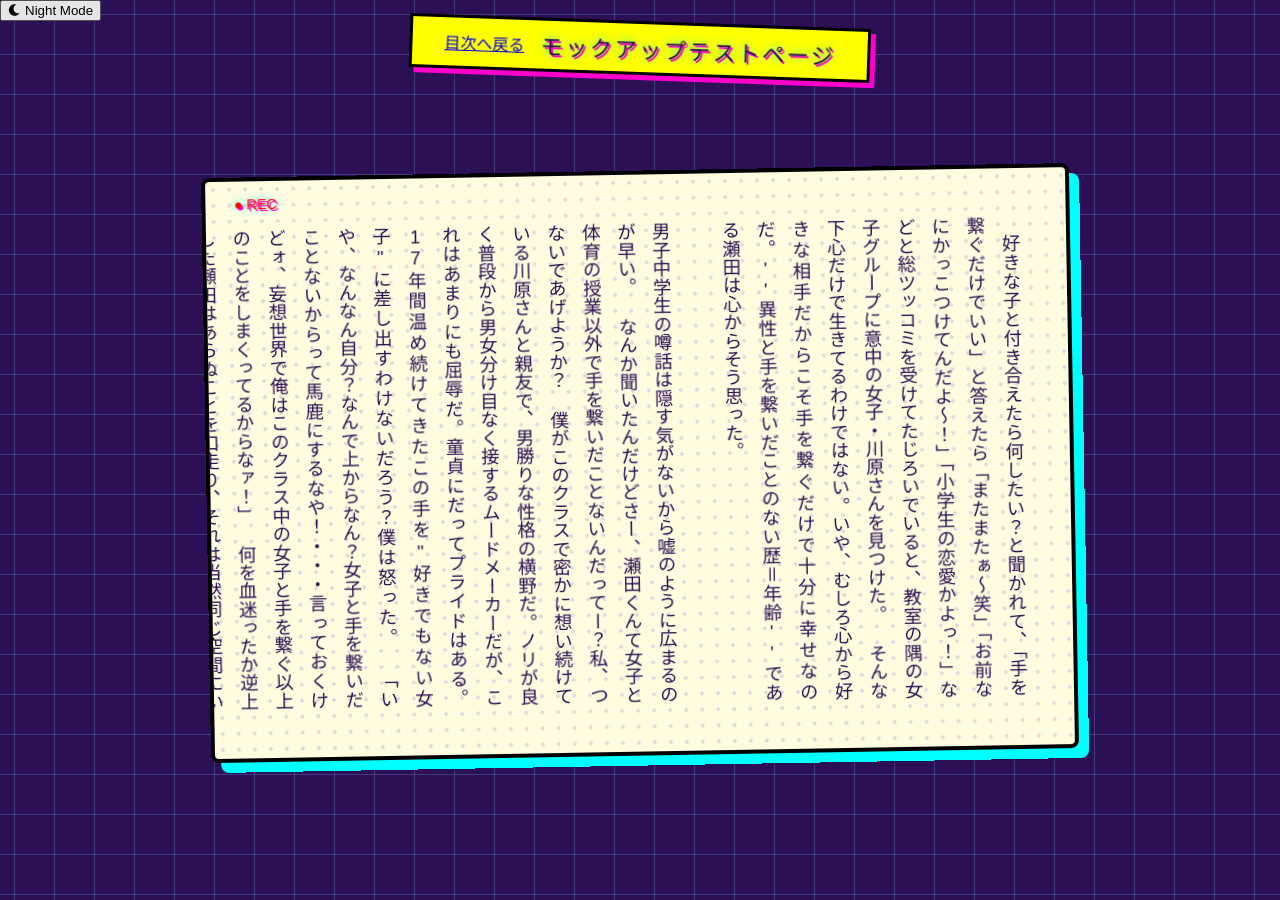
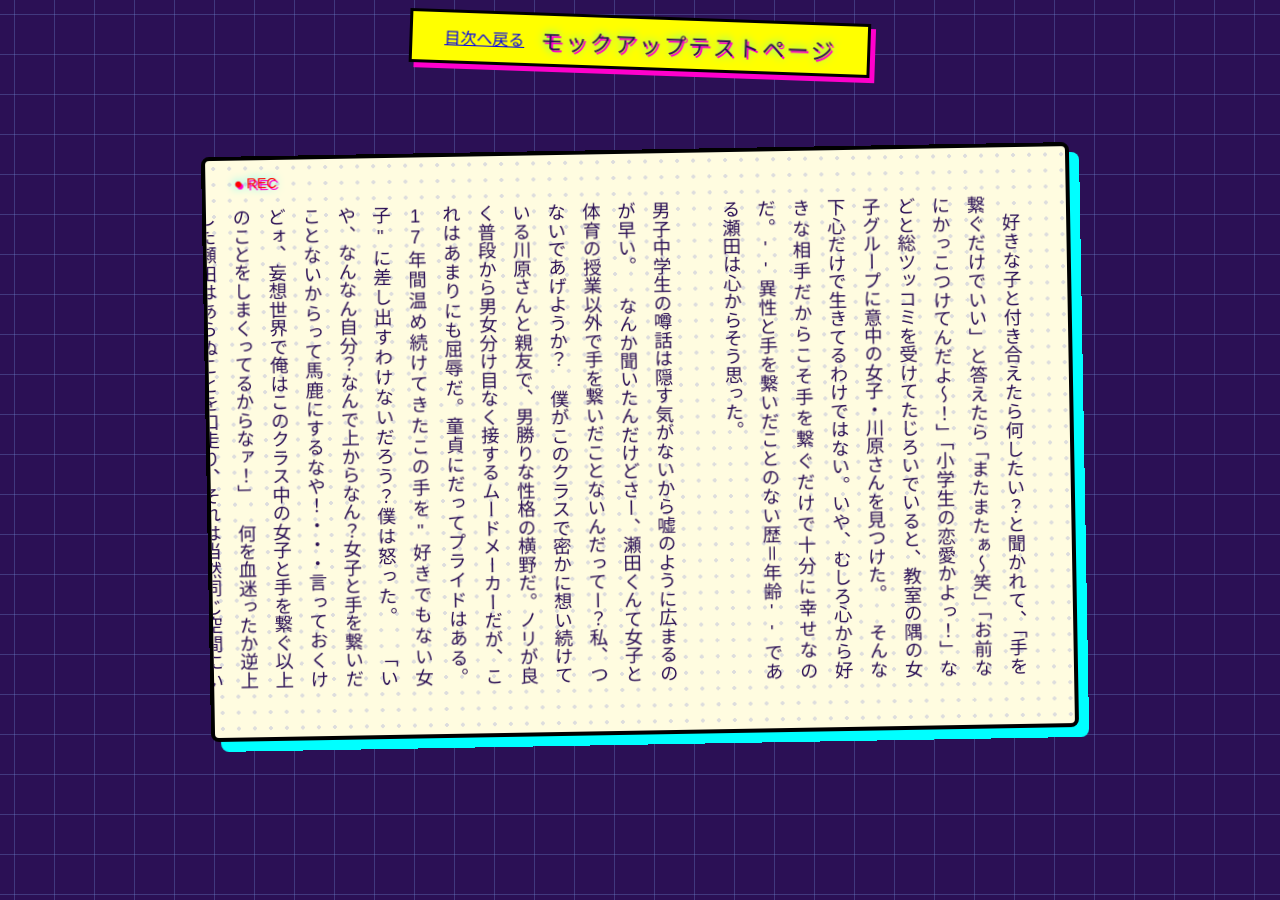
Before and after one commit to REMriaTV/HandtoHand, a Jekyll site: the page built from docs/manuscript/test-manuscript.md, in a window 1280 px wide and 900 px high. Built offline with Jekyll 4.4.1, drawn with Linux system fonts in a browser that asks for light colours; some web fonts are replaced.

Commit message:
Update manuscript_v2.html　３モード切り替えを廃止。

```diff
--- a/docs/_layouts/manuscript_v2.html
+++ b/docs/_layouts/manuscript_v2.html
@@ -4,23 +4,9 @@
   <meta charset="UTF-8">
   <meta name="viewport" content="width=device-width, initial-scale=1.0">
   <title>{{ page.title }} | Hand to Hand</title>
-  <!-- CSS読み込み -->
   <link rel="stylesheet" href="{{ '/assets/css/story.css' | relative_url }}">
-  <!-- Font Awesome (アイコン用) -->
-  <link href="https://cdnjs.cloudflare.com/ajax/libs/font-awesome/6.0.0/css/all.min.css" rel="stylesheet">
-  <!-- Google Fonts -->
-  <link rel="preconnect" href="https://fonts.googleapis.com">
-  <link rel="preconnect" href="https://fonts.gstatic.com" crossorigin>
-  <link href="https://fonts.googleapis.com/css2?family=DotGothic16&family=Noto+Serif+JP:wght@400;700&family=Zen+Maru+Gothic:wght@500;700&display=swap" rel="stylesheet">
 </head>
 <body class="story-page">
-
-  <!-- ★ここに追加: モード切替スイッチ -->
-  <div class="theme-switch-wrapper">
-      <button class="theme-switch" id="theme-toggle">
-          <i class="fa-solid fa-moon"></i> <span>Night Mode</span>
-      </button>
-  </div>
 
   <header class="story-header">
     <a href="/manuscript.html">目次へ戻る</a>
@@ -33,61 +19,6 @@
 
   </main>
 
-   <script>
-        const toggleBtn = document.getElementById('theme-toggle');
-        const icon = toggleBtn.querySelector('i');
-        const text = toggleBtn.querySelector('span');
-
-        // テーマ管理ステート: 'pop' (default) -> 'midnight' -> 'retro' -> 'pop'...
-        const themes = ['pop', 'midnight', 'retro'];
-
-        // ローカルストレージからテーマ読み込み
-        let currentThemeIndex = 0;
-        const savedTheme = localStorage.getItem('theme');
-        if (savedTheme && themes.includes(savedTheme)) {
-            currentThemeIndex = themes.indexOf(savedTheme);
-        }
-
-        // 初期適用
-        applyTheme(themes[currentThemeIndex]);
-
-        function applyTheme(themeName) {
-            // HTML属性の設定/削除
-            if (themeName === 'pop') {
-                document.documentElement.removeAttribute('data-theme');
-            } else {
-                document.documentElement.setAttribute('data-theme', themeName);
-            }
-
-            // ボタン表示の更新
-            updateButtonState(themeName);
-
-            // 保存
-            localStorage.setItem('theme', themeName);
-        }
-
-        function updateButtonState(currentTheme) {
-            switch(currentTheme) {
-                case 'pop':
-                    icon.className = 'fa-solid fa-moon';
-                    text.textContent = 'Night Mode';
-                    break;
-                case 'midnight':
-                    icon.className = 'fa-solid fa-book';
-                    text.textContent = 'Retro Mode';
-                    break;
-                case 'retro':
-                    icon.className = 'fa-solid fa-sun';
-                    text.textContent = 'Pop Mode';
-                    break;
-            }
-        }
-
-        toggleBtn.addEventListener('click', () => {
-            currentThemeIndex = (currentThemeIndex + 1) % themes.length;
-            applyTheme(themes[currentThemeIndex]);
-        });
-    </script>
 
 </body>
 </html>
```
